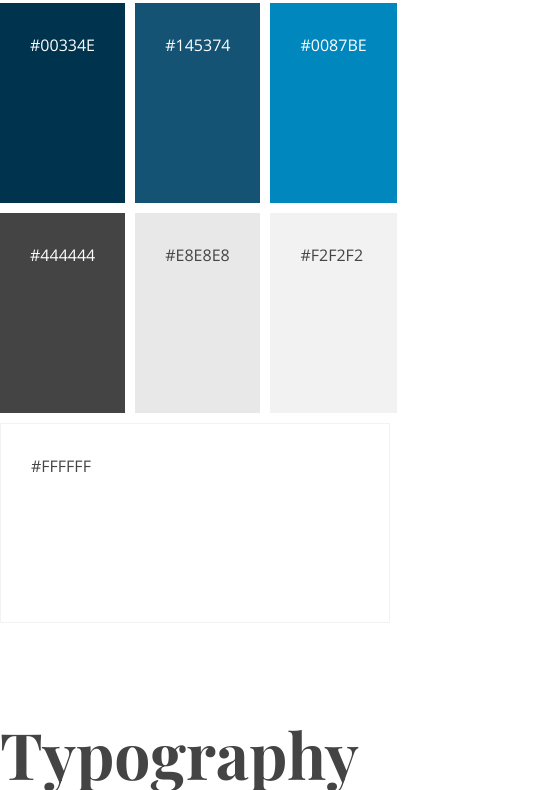
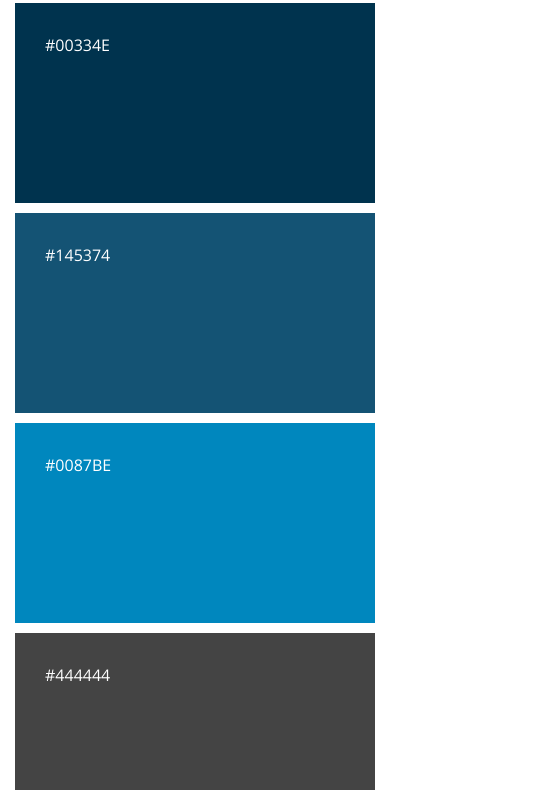
Before and after one commit to blazicco/lazicco-styleguide, a plain HTML site: page index.html in a window 390 px wide. Shown: the part 149-939 px from the top of the page, 554 px wide, since content can reach past the window. Drawn offline with nearby package versions, Linux system fonts and the light colour scheme.

Commit message:
Update style.css

```diff
--- a/style.css
+++ b/style.css
@@ -52,7 +52,7 @@ p {
     margin: 0;
     margin-left: auto;
     margin-right: auto;
-    padding: 0;
+    padding: 0 1.5rem;
 }
 .grid {
     margin: 0;
@@ -212,3 +212,9 @@ section {
 .border {
     border: 0.1rem solid #f2f2f2;
 }
+
+@media (max-width: 768px) {
+    .grid-3-col, .grid-2-col {
+        grid-template-columns: 1fr;
+    }
+  }
```
